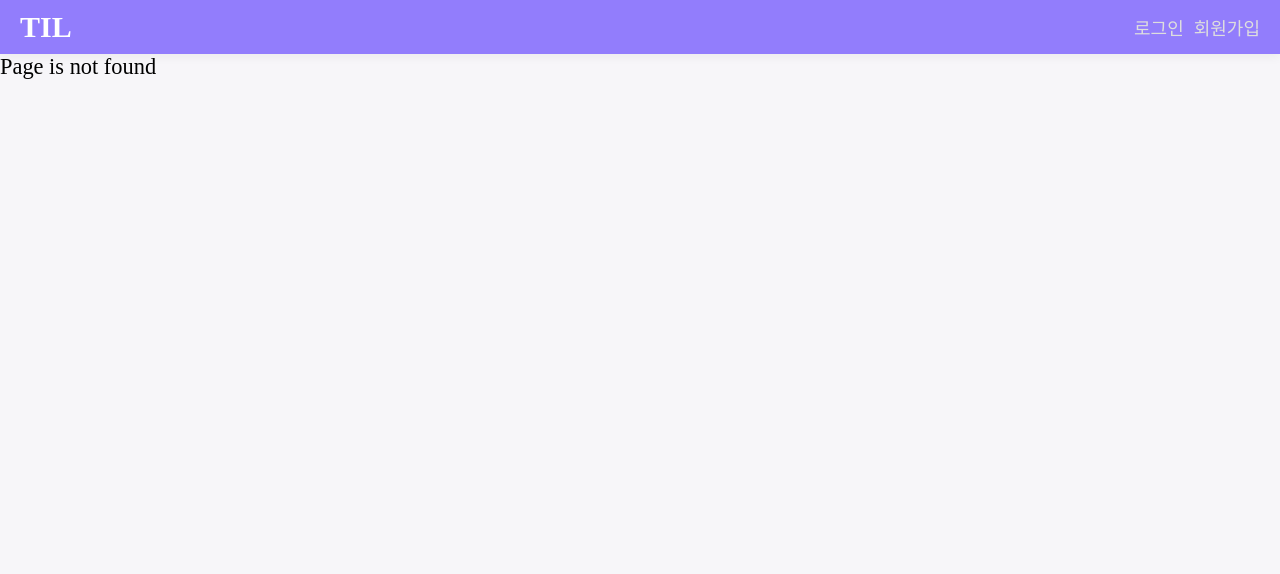
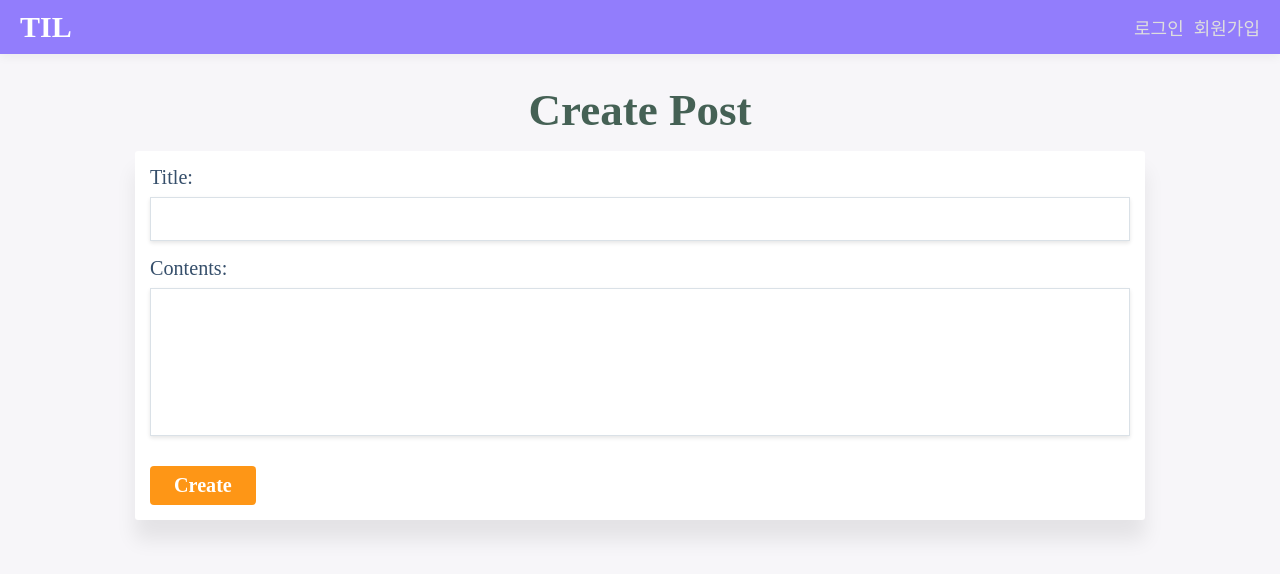
Before and after one commit to Kim-CheolHee/vue-study-note, a Vue app in the folder vue-til/: page /add in a window 1280 px wide. Before the commit this address had no page. Shown: the top 574 px of the page. Built offline with nearby package versions, Linux system fonts and the light colour scheme; a web font is replaced by a local one.

Commit message:
섹션11.학습 노트 데이터 생성 완료

```diff
--- a/vue-til/src/api/index.js
+++ b/vue-til/src/api/index.js
@@ -25,4 +25,8 @@
   return instance.get('posts');
 }
 
-export { registerUser, loginUser, fetchPosts };
+function createPost(postData) {
+  return instance.post('posts', postData);
+}
+
+export { registerUser, loginUser, fetchPosts, createPost };
--- /dev/null
+++ b/vue-til/src/components/posts/PostAddForm.vue
@@ -0,0 +1,66 @@
+<template>
+  <div class="contents">
+    <h1 class="page-header">Create Post</h1>
+    <div class="form-wrapper">
+      <form class="form" @submit.prevent="submitForm">
+        <div>
+          <label for="title">Title: </label>
+          <input type="text" name="" id="title" v-model="title" />
+        </div>
+        <div>
+          <label for="contents">Contents: </label>
+          <textarea type="text" id="contents" rows="5" v-model="contents" />
+          <p v-if="isContentsValid" class="validation-text warning">
+            Contents length must bu less than 200
+          </p>
+        </div>
+        <button type="submit" class="btn">Create</button>
+      </form>
+      <p class="log">
+        {{ logMessage }}
+      </p>
+    </div>
+  </div>
+</template>
+
+<script>
+import { createPost } from '@/api/index';
+export default {
+  data() {
+    return {
+      title: '',
+      contents: '',
+      logMessage: '',
+    };
+  },
+  computed: {
+    isContentsValid() {
+      return this.contents.length >= 200;
+    },
+  },
+  methods: {
+    async submitForm() {
+      try {
+        const { data } = await createPost({
+          title: this.title,
+          contents: this.contents,
+        });
+        console.log(data);
+      } catch (error) {
+        console.log('1.' + error.response.data.message);
+        console.log('2.' + error.message);
+        this.logMessage = error.response.data.message;
+      }
+    },
+  },
+};
+</script>
+
+<style scoped>
+.form-wrapper .form {
+  width: 100%;
+}
+.btn {
+  color: white;
+}
+</style>
--- a/vue-til/src/routes/index.js
+++ b/vue-til/src/routes/index.js
@@ -25,6 +25,10 @@
       component: () => import('@/views/MainPage.vue'),
     },
     {
+      path: '/add',
+      component: () => import('@/views/PostAddPage.vue'),
+    },
+    {
       path: '*',
       component: () => import('@/views/NotFoundPage.vue'),
     },
--- a/vue-til/src/views/MainPage.vue
+++ b/vue-til/src/views/MainPage.vue
@@ -11,6 +11,9 @@
         ></PostListItem>
       </ul>
     </div>
+    <router-link to="/add" class="create-button">
+      <i class="ion-md-add"></i>
+    </router-link>
   </div>
 </template>
 
--- /dev/null
+++ b/vue-til/src/views/PostAddPage.vue
@@ -0,0 +1,17 @@
+<template>
+  <div class="form-container">
+    <PostAddForm></PostAddForm>
+  </div>
+</template>
+
+<script>
+import PostAddForm from '@/components/posts/PostAddForm.vue';
+
+export default {
+  components: {
+    PostAddForm,
+  },
+};
+</script>
+
+<style scoped></style>
```
